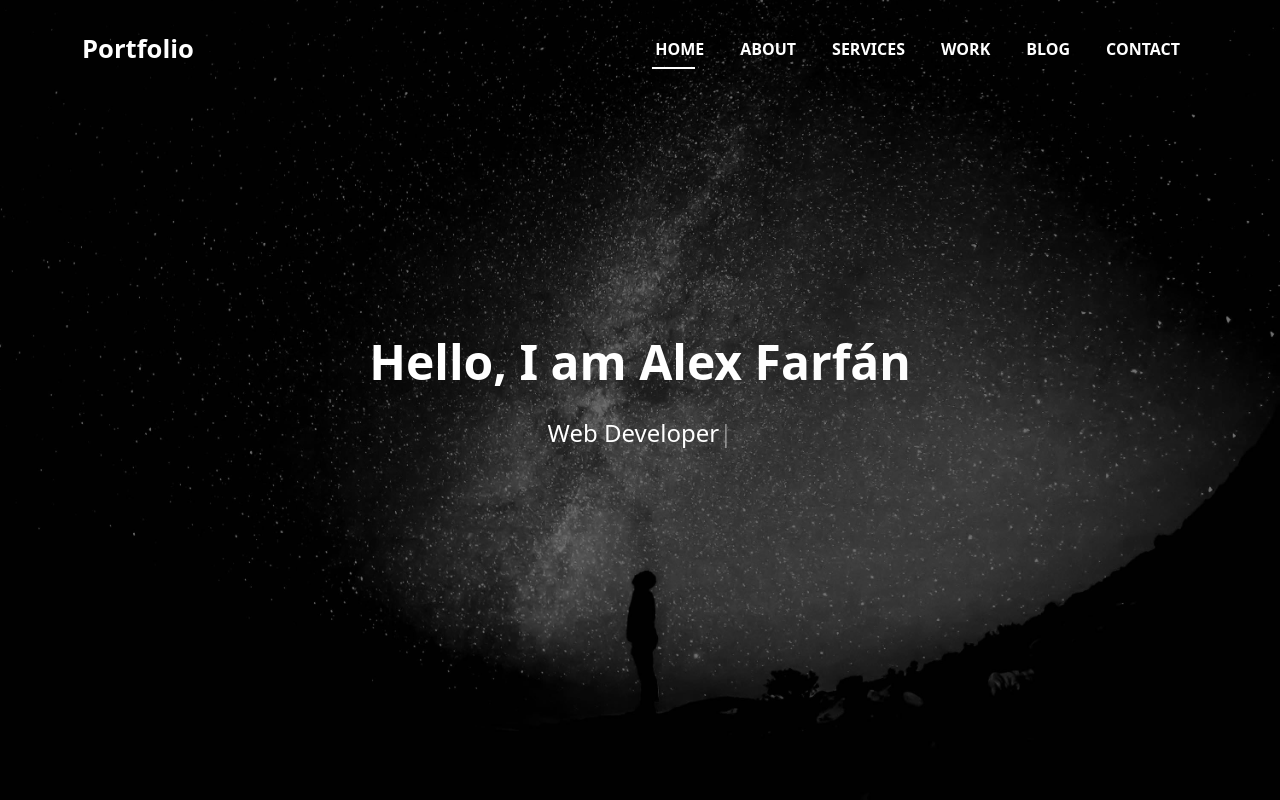
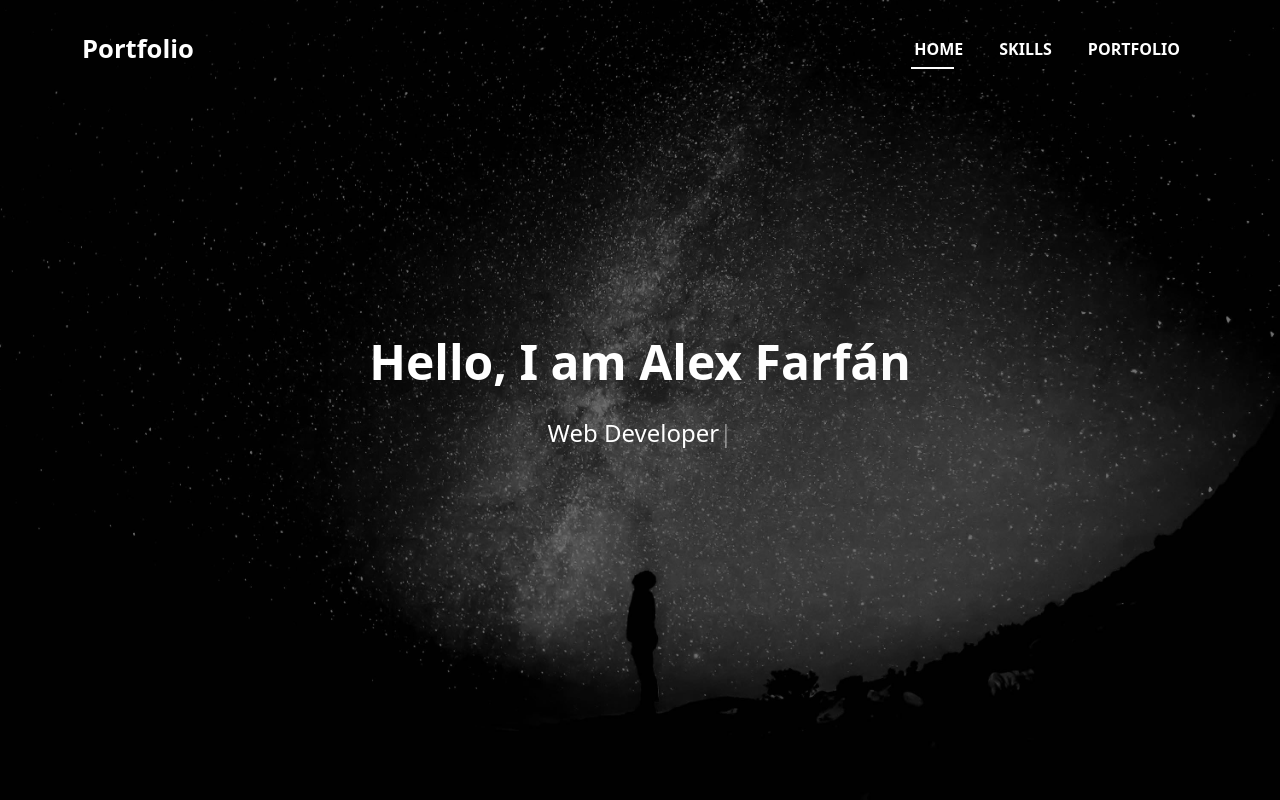
Before and after one commit to alexgcode/my-portfolio, a website: page index.html in a window 1280 px wide. Shown: the top 800 px of the page. Drawn offline with nearby package versions, Linux system fonts and the light colour scheme.

Commit message:
updating the navbar

```diff
--- a/index.html
+++ b/index.html
@@ -32,6 +32,13 @@
                 <a class="nav-link js-scroll active" href="#home">Home</a>
               </li>
               <li class="nav-item">
+                <a class="nav-link js-scroll" href="#skills">Skills</a>
+              </li>
+              <li class="nav-item">
+                <a class="nav-link js-scroll" href="#portfolio">Portfolio</a>
+              </li>
+              <!--
+              <li class="nav-item">
                 <a class="nav-link js-scroll" href="#about">About</a>
               </li>
               <li class="nav-item">
@@ -46,6 +53,8 @@
               <li class="nav-item">
                 <a class="nav-link js-scroll" href="#contact">Contact</a>
               </li>
+              -->
+
             </ul>
           </div>
         </div>
@@ -64,7 +73,7 @@
         </div>
     </section>
 
-    <section class="portfolio-mf sect-pt4 route">
+    <section id="skills" class="portfolio-mf sect-pt4 route">
       <div class="container">
         <div class="row">
           <div class="col-sm-12">
@@ -183,7 +192,7 @@
       </div>
     </section>
 
-    <section id="work" class="portfolio-mf sect-pt4 route">
+    <section id="portfolio" class="portfolio-mf sect-pt4 route">
       <div class="container">
         <div class="row">
           <div class="col-sm-12">
```
Also changed, not shown: README.md.
